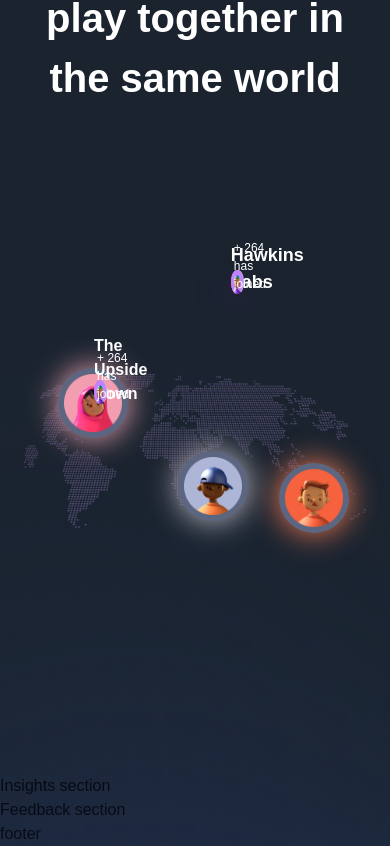
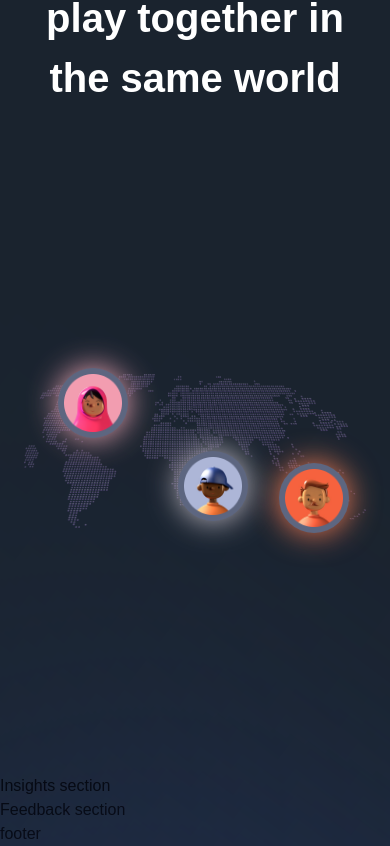
Before and after one commit to mikaelpizzi/metaversus, a Next.js app: page / in a window 390 px wide. Shown: the part 4596-5442 px from the top of the page. Built offline with nearby package versions, Linux system fonts and the light colour scheme; a web font is replaced by a local one.

Commit message:
imp: Make design responsive in 'World' section

```diff
--- a/sections/World.jsx
+++ b/sections/World.jsx
@@ -69,29 +69,29 @@
             className='w-full h-full rounded-[24px]'
           />
           <p
-            className='text-white text-[16px] font-bold absolute bottom-[13.5%] left-[13.5%]'
+            className='text-white lg:text-[16px] text-[0px] font-bold absolute bottom-[13.5%] left-[13.5%]'
           >The Upside Down</p>
           <img
               src='people-06.png'
               alt='people'
-              className='w-[24px] h-[24px] absolute bottom-[34.5%] left-[21.5%] z-100'
+              className='lg:w-[24px] w-0 lg:h-[24px] h-0 absolute bottom-[34.5%] left-[21.5%] z-100'
             />
           <img
             src='people-05.png'
             alt='people'
-            className='w-[24px] h-[24px] absolute bottom-[34.5%] left-[17.5%] z-0'
+            className='lg:w-[24px] w-0 lg:h-[24px] h-0 absolute bottom-[34.5%] left-[17.5%] z-0'
           />
           <img
             src='people-04.png'
             alt='people'
-            className='w-[24px] h-[24px] absolute bottom-[34.5%] left-[13.5%] z-2'
+            className='lg:w-[24px] w-0 lg:h-[24px] h-0 absolute bottom-[34.5%] left-[13.5%] z-2'
           />
           <p
-            className='text-white text-[12px] font-light absolute bottom-[36%] left-[39%]'
+            className='text-white lg:text-[12px] text-[0px] font-light absolute bottom-[36%] left-[39%]'
           >+ 264 has joined</p>
         </div>
         <div
-          className='absolute lg:top-[9%] top-[20%] lg:left-[60%] left-[60%] sm:w-[180px] w-0 sm:h-[136px] h-0 p-[6px] rounded-[24px] sm:bg-[#5d6680] shadow-[0_0px_30px_1px_#691f8ea9]'
+          className='absolute lg:top-[9%] top-[20%] lg:left-[60%] left-[60%] sm:w-[180px] w-0 sm:h-[136px] h-0 p-[6px] rounded-[24px] sm:bg-[#5d6680] sm:shadow-[0_0px_30px_1px_#691f8ea9]'
         >
           <img
             src='meta-02.png'
@@ -99,25 +99,25 @@
             className='w-full h-full rounded-[24px]'
           />
           <p
-            className='text-white text-[18px] font-bold absolute bottom-[13.5%] left-[13.5%]'
+            className='text-white sm:text-[18px] text-[0px] font-bold absolute bottom-[13.5%] left-[13.5%]'
           >Hawkins Labs</p>
           <img
               src='people-06.png'
               alt='people'
-              className='w-[24px] h-[24px] absolute bottom-[34.5%] left-[21.5%] z-100'
+              className='sm:w-[24px] w-0 sm:h-[24px] h-0 absolute bottom-[34.5%] left-[21.5%] z-100'
             />
           <img
             src='people-05.png'
             alt='people'
-            className='w-[24px] h-[24px] absolute bottom-[34.5%] left-[17.5%] z-0'
+            className='sm:w-[24px] w-0 sm:h-[24px] h-0 absolute bottom-[34.5%] left-[17.5%] z-0'
           />
           <img
             src='people-04.png'
             alt='people'
-            className='w-[24px] h-[24px] absolute bottom-[34.5%] left-[13.5%] z-2'
+            className='sm:w-[24px] w-0 sm:h-[24px] h-0 absolute bottom-[34.5%] left-[13.5%] z-2'
           />
           <p
-            className='text-white text-[12px] font-light absolute bottom-[36%] left-[39%]'
+            className='text-white sm:text-[12px] text-[0px] font-light absolute bottom-[36%] left-[39%]'
           >+ 264 has joined</p>
         </div>
       </motion.div>
```
